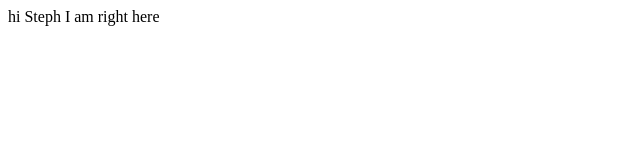
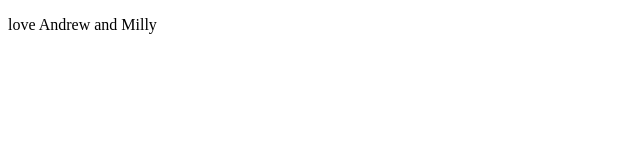
Before and after one commit to SparkleFox17/Project1-Aloha, a plain HTML site: page index.html in a window 1280 px wide. Shown: the whole page, without its empty margins (0-640 px from the left). Drawn offline with Linux system fonts and the light colour scheme.

Commit message:
modified index

```diff
--- a/index.html
+++ b/index.html
@@ -8,7 +8,7 @@
     <link rel="stylesheet" href="./css/style.css">
 </head>
 <body>
-    hi Steph I am right here
+    <p>love Andrew and Milly</p>
 
 
     <script src="./js/main.js"></script>
```
